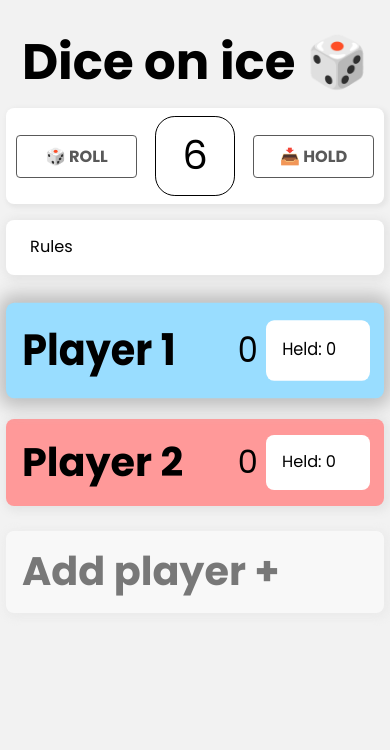
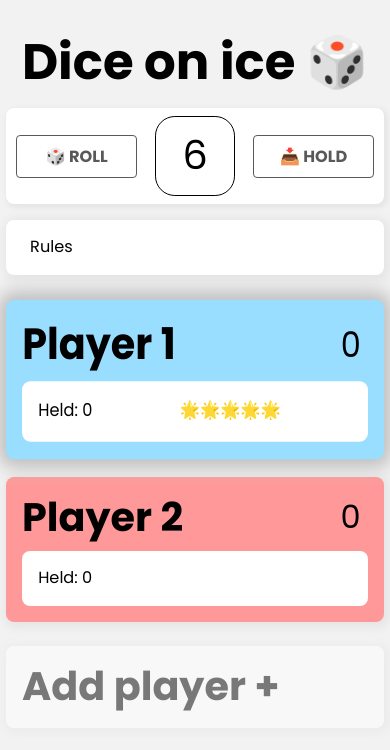
Before and after one commit to MLousdal/Vue-Dice-Game, a Vue app: page / in a window 390 px wide. Shown: the top 750 px of the page. Built offline with nearby package versions, Linux system fonts and the light colour scheme.

Commit message:
Better mobile ui

```diff
--- a/src/App.vue
+++ b/src/App.vue
@@ -105,7 +105,7 @@ export default {
           active: true,
           score: 0,
           held: 0,
-          wins: [],
+          wins: ["", "", "", "", ""],
         },
         {
           name: "Player",
--- a/src/assets/scss/layout/_gameTable.scss
+++ b/src/assets/scss/layout/_gameTable.scss
@@ -6,13 +6,6 @@
   gap: $unit-1;
   display: grid;
   grid-template-columns: auto 1fr;
-
-  .score {
-    font-size: clamp(2rem, 5vw, 3rem);
-  }
-  .score-05 {
-    font-size: 1.5rem;
-  }
 
   .players-container {
     grid-column: 2;
--- a/src/assets/scss/module/_player.scss
+++ b/src/assets/scss/module/_player.scss
@@ -14,6 +14,13 @@
 
   &.active {
     box-shadow: 0px 0px 16px 8px $neutral-75;
+  }
+
+  .score {
+    font-size: clamp(2rem, 5vw, 3rem);
+  }
+  .score-05 {
+    font-size: 1.5rem;
   }
 
   h2 {
@@ -56,6 +63,20 @@
     }
   }
 
+  @media (max-width: 1000px) {
+    & {
+      grid-template-columns: 85% 10%;
+
+      .score {
+        justify-self: center;
+      }
+
+      .current {
+        grid-column: span 2;
+      }
+    }
+  }
+
   @media (max-width: 600px) {
     &.active {
       transform: scaleY(1.1);
```
